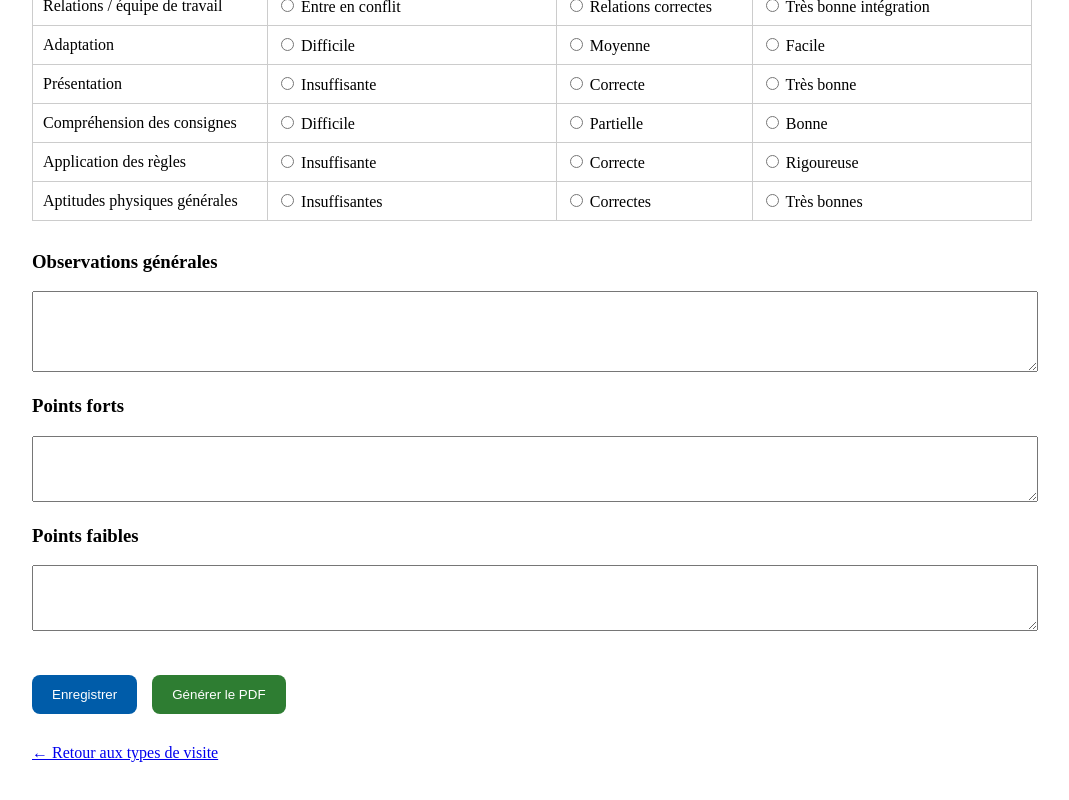
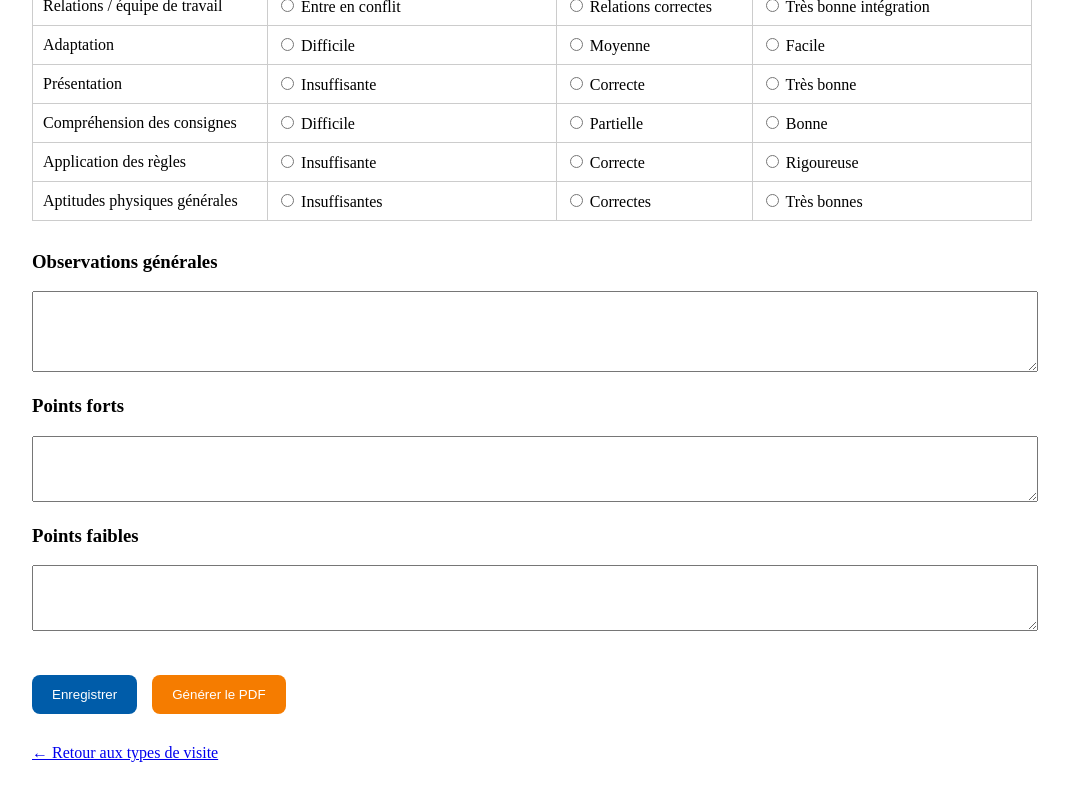
Before and after one commit to fabsalel-design/suivi-visites-mfr, a Next.js app: page /apprentis/1/visites/periode-essai in a window 1280 px wide. Shown: the part 527-1327 px from the top of the page, without its empty margins (108-1177 px from the left). Built offline with nearby package versions, Linux system fonts and the light colour scheme; no server answers; the database is empty.

Commit message:
Update page.tsx

```diff
--- a/app/apprentis/[id]/visites/periode-essai/page.tsx
+++ b/app/apprentis/[id]/visites/periode-essai/page.tsx
@@ -557,6 +557,7 @@ setExcelData(
         />
       </div>
 
+
 <div
   style={{
     marginTop: "40px",
@@ -569,14 +570,11 @@ setExcelData(
     onClick={enregistrer}
     disabled={loading}
     style={{
-            backgroundColor:
-              "#005CA9",
+      backgroundColor: "#005CA9",
       color: "white",
       border: "none",
-            padding:
-              "12px 20px",
-            borderRadius:
-              "8px",
+      padding: "12px 20px",
+      borderRadius: "8px",
       cursor: "pointer",
     }}
   >
@@ -585,21 +583,48 @@ setExcelData(
       : "Enregistrer"}
   </button>
 
+  {visiteId && excelData && (
+    <button
+      onClick={() => {
+        const link =
+          document.createElement("a");
+
+        link.href =
+          "data:application/vnd.openxmlformats-officedocument.spreadsheetml.sheet;base64," +
+          excelData;
+
+        link.download =
+          `evaluation_apprenti_${visiteId}.xlsx`;
+
+        link.click();
+      }}
+      style={{
+        backgroundColor: "#2e7d32",
+        color: "white",
+        border: "none",
+        padding: "12px 20px",
+        borderRadius: "8px",
+        cursor: "pointer",
+      }}
+    >
+      📄 Télécharger Excel
+    </button>
+  )}
+
   <button
     style={{
-            backgroundColor:
-              "#2e7d32",
+      backgroundColor: "#f57c00",
       color: "white",
       border: "none",
-            padding:
-              "12px 20px",
-            borderRadius:
-              "8px",
+      padding: "12px 20px",
+      borderRadius: "8px",
+      cursor: "pointer",
     }}
   >
     Générer le PDF
   </button>
 </div>
+
       <p
         style={{
           marginTop: "30px",
```
Lines whose indentation alone changed are shown as unchanged.
